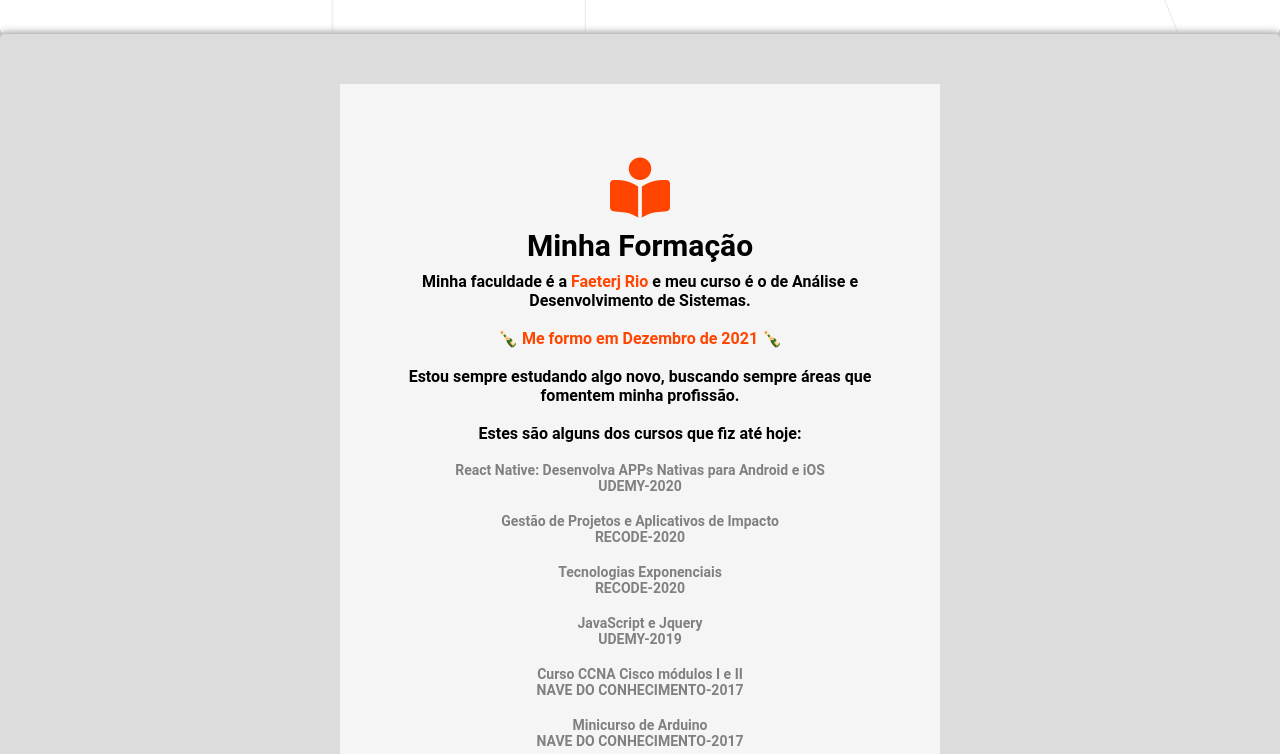
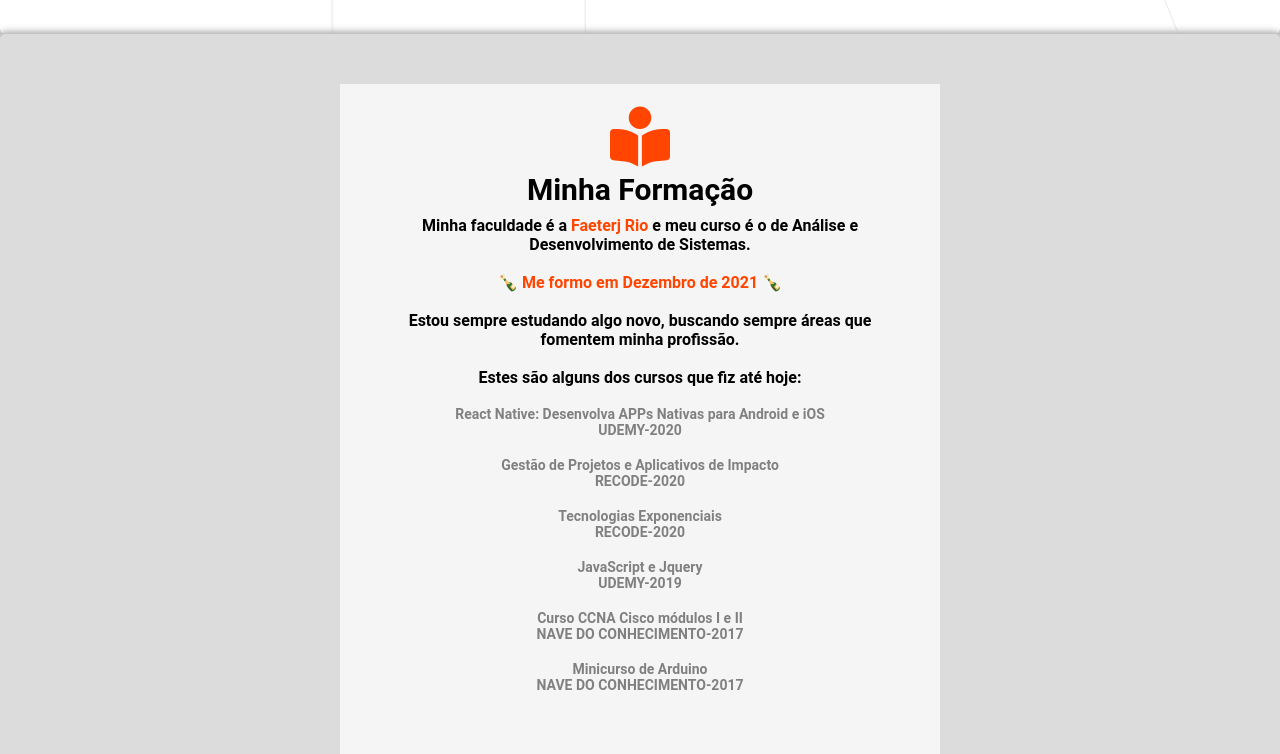
Before and after one commit to GabiVilamar/GabiVilamar.github.io, a plain HTML site: page index.html in a window 1280 px wide. Shown: the part 766-1520 px from the top of the page. Drawn offline with nearby package versions, Linux system fonts and the light colour scheme.

Commit message:
update
css

```diff
--- a/Estilos/estilo.css
+++ b/Estilos/estilo.css
@@ -221,7 +221,7 @@ figure{
     width: 600px;
     height: 700px;
     background-color: whitesmoke;
-    padding: 5%;
+    padding: 1% 5% 5% 5%;
 }
 .formacao ul{
   list-style-type: none;
@@ -237,7 +237,6 @@ figure{
 
 }
 .content#formacao h1{
-    padding-top: 1%;
     padding-bottom: 2%;
 }
 .content#formacao h2{
@@ -303,7 +302,7 @@ figure{
     margin-top: 100px;
 }
 .content#perfil{
-    width: 100vw ;
+    width: 100vw;
     background-color: whitesmoke;
     display: flex;
     flex-direction: column;
```
Also changed, not shown: 1 other file.
